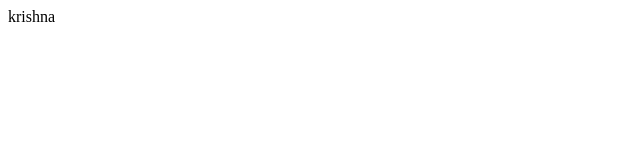
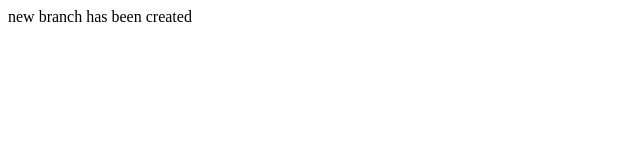
Before and after one commit to krish1271/assessment-test-1, a plain HTML site: page index.html in a window 1280 px wide. Shown: the whole page, without its empty margins (0-640 px from the left). Drawn offline with Linux system fonts and the light colour scheme.

Commit message:
change in branch

```diff
--- a/index.html
+++ b/index.html
@@ -6,6 +6,6 @@
     <title>Document</title>
 </head>
 <body>
-    krishna
+    new branch has been created
 </body>
 </html>
```
